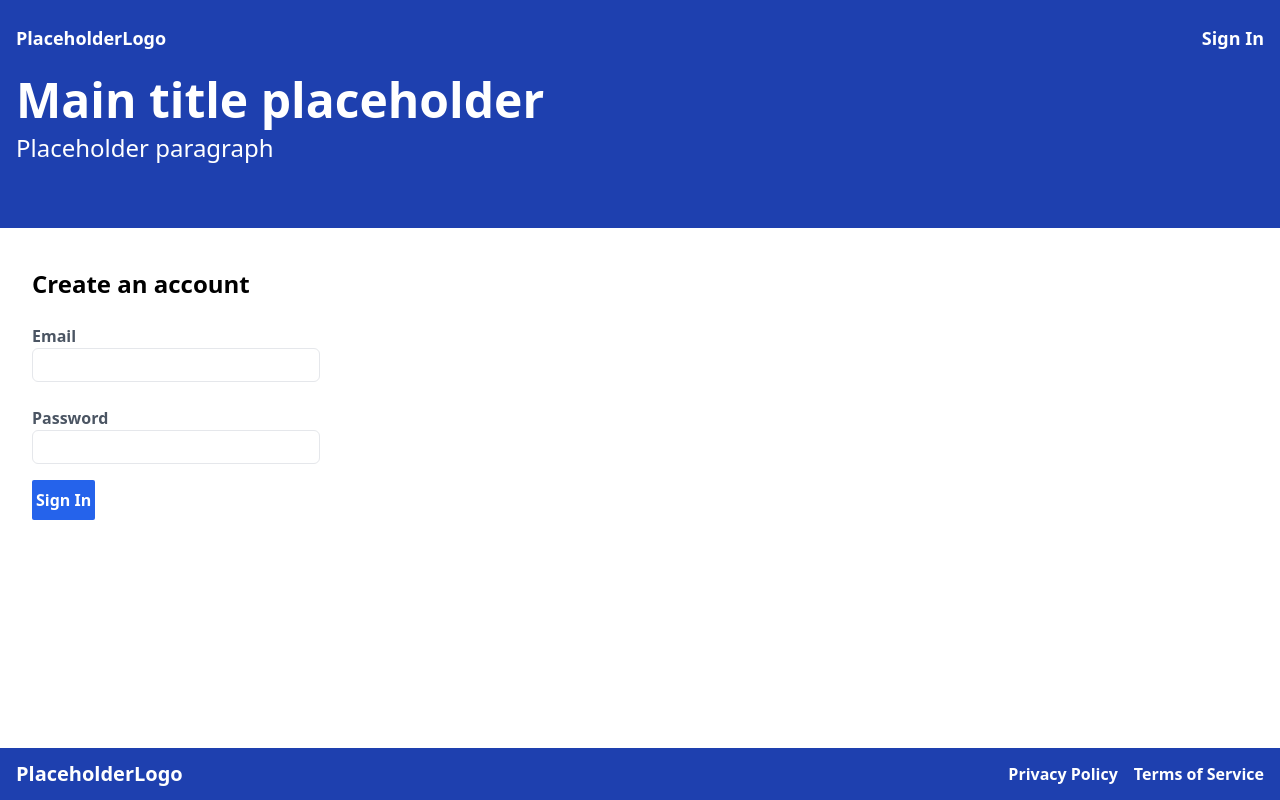
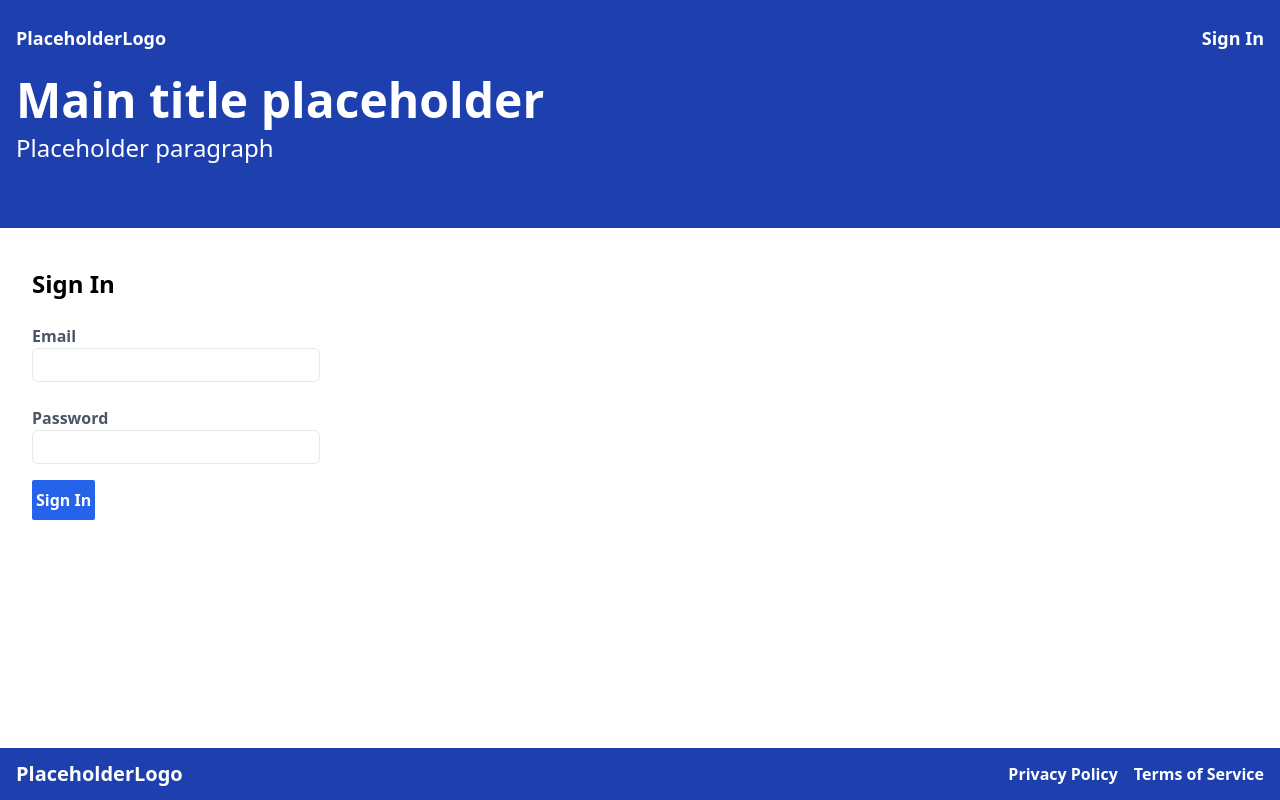
Before and after one commit to RazvanRusuu/booking-fe, a React (Vite) app: page /sign-in in a window 1280 px wide. Built offline with nearby package versions, Linux system fonts and the light colour scheme; no server answers.

Commit message:
small layout changes

```diff
--- a/src/pages/SignIn.tsx
+++ b/src/pages/SignIn.tsx
@@ -57,7 +57,7 @@
   return (
     <div className="container mx-auto">
       <form className="" onSubmit={handleSubmit(onSubmit)}>
-        <h2 className="font-bold text-2xl mb-6">Create an account</h2>
+        <h2 className="font-bold text-2xl mb-6">Sign In</h2>
         <div className="flex flex-col gap-6 max-w-72">
           {signInTemplate.map((field) => {
             const name = field.name as keyof IFormDataSignIn;
```
